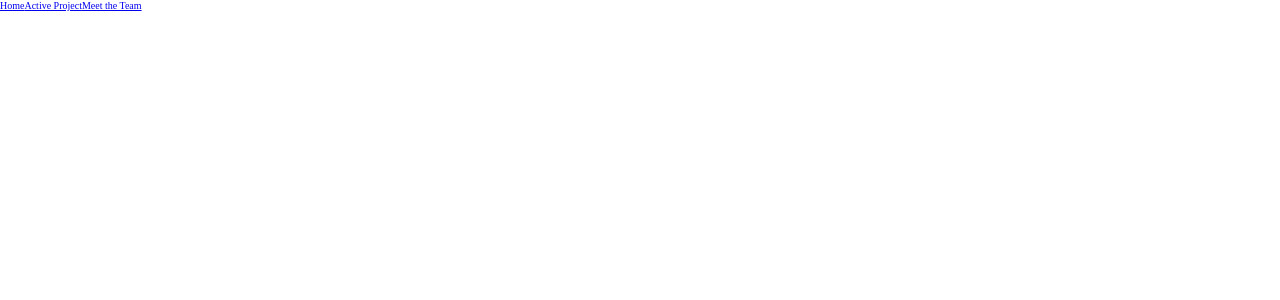
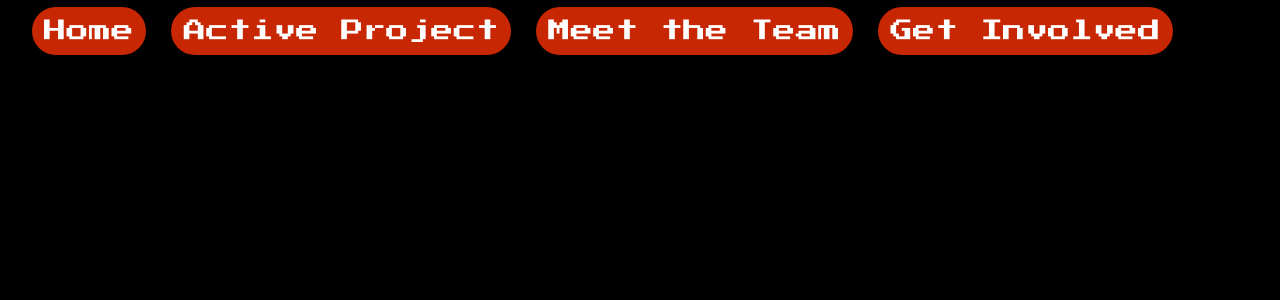
Before and after one commit to Laarzae-Studios/PMR, a React (Create React App) app: page /get-involved in a window 1280 px wide. Shown: the top 300 px of the page. Built offline with nearby package versions, Linux system fonts and the light colour scheme; a web font is replaced by a local one.

Commit message:
nav links styled and added get involved route

```diff
--- a/src/App.jsx
+++ b/src/App.jsx
@@ -2,8 +2,6 @@
  * Remember your why
  **/
 import React from "react";
-
-// Import Switch, Route for dynamic "server-less" page
 import {Switch, Route} from "react-router-dom";
 
 // Import Components
@@ -11,6 +9,7 @@ import MainNav from "./components/MainNav/MainNav";
 import Home from "./components/Home/Home";
 import ActiveProject from "./components/ActiveProject/ActiveProject";
 import MeetTheTeam from "./components/MeetTheTeam/MeetTheTeam";
+import GetInvolved from "./components/GetInvolved/GetInvolved";
 
 // Import data for team
 import theTeam from "./data/theTeam";
@@ -29,6 +28,9 @@ function App() {
                 <Route exact path='/the-team'>
                     <MeetTheTeam/>
                 </Route>
+                <Route exact path='/get-involved'>
+                    <GetInvolved/>
+                </Route>
             </Switch>
         </section>
     );
--- /dev/null
+++ b/src/components/GetInvolved/GetInvolved.jsx
@@ -0,0 +1,15 @@
+/**
+ * Remember your why
+ * */
+
+import React from 'react';
+
+function GetInvolved() {
+    return (
+        <section>
+        {/*    Placeholder  */}
+        </section>
+    )
+}
+
+export default GetInvolved;
--- a/src/components/MainNav/MainNav.jsx
+++ b/src/components/MainNav/MainNav.jsx
@@ -8,15 +8,18 @@ import { NavLink } from 'react-router-dom';
 function MainNav() {
 	return (
 		<nav>
-			<NavLink exact to='/' activeClassName='activeNavLink'>
+			<NavLink exact to='/' className="navLink" activeClassName='activeNavLink'>
 				Home
 			</NavLink>
-			<NavLink to='/active-project' activeClassName='activeNavLink'>
+			<NavLink to='/active-project' className="navLink" activeClassName='activeNavLink'>
 				Active Project
 			</NavLink>
-			<NavLink to='/the-team' activeClassName='activeNavLink'>
+			<NavLink to='/the-team' className="navLink" activeClassName='activeNavLink'>
 				Meet the Team
 			</NavLink>
+            <NavLink to='/get-involved' className="navLink" activeClassName='activeNavLink'>
+                Get Involved
+            </NavLink>
 		</nav>
 	);
 }
--- a/src/components/MainNav/MainNav.scss
+++ b/src/components/MainNav/MainNav.scss
@@ -3,3 +3,21 @@
  * */
 
 @use '../../sass/_projectVariables';
+
+nav {
+    margin: 1.5%;
+
+    .navLink {
+        padding: 1%;
+        margin: 1%;
+        color: white;
+        font-family: projectVariables.$pixel-font-stack;
+        font-size: 2.25rem;
+        text-decoration: none;
+        background-color: projectVariables.$fire-red;
+        border-radius: 3rem;
+    }
+    .navLink:hover {
+        background-color: projectVariables.$ocean-green;
+    }
+}
--- a/src/index.js
+++ b/src/index.js
@@ -3,18 +3,16 @@
  **/
 
 import React from 'react';
-
-// Import ReactDOM to utilize render
-import ReactDOM from 'react-dom';
+import { render } from 'react-dom';
 import { BrowserRouter as Router } from 'react-router-dom';
 
 // Import Components
 import App from './App';
 
-// Import main CSS stylesheet
-import './main.css'
+// Import main SCSS stylesheet
+import './main.scss'
 
-ReactDOM.render(
+render(
     <Router>
         <App />
     </Router>,
--- a/src/main.scss
+++ b/src/main.scss
@@ -4,4 +4,11 @@
  * Component's SCSS files imported here for final transpilation
  **/
 
-@import "sass/reset", "sass/screen-reader-only";
+@import "sass/reset",
+        "sass/screen-reader-only",
+        "components/MainNav/MainNav";
+
+html {
+    background-color: black;
+    scroll-behavior: smooth;
+}
--- a/src/sass/_projectVariables.scss
+++ b/src/sass/_projectVariables.scss
@@ -6,12 +6,6 @@
 $pixel-font-stack: 'Press Start 2P', cursive;
 $brushed-font-stack: 'Akaya Telivigala', fantasy;
 $white-highlight-font-stack: 'Zilla Slab Highlight', monospace;
-
-$heading-font-size: 3.5rem;
-$subheading-font-size: 2.75rem;
-$body-font-size: 1.25rem;
-$smaller-body-font-size: .875rem;
-$larger-body-font-size: 1.75rem;
 
 // Color Scheme
 $ocean-green: rgb(32, 194, 141);
```
